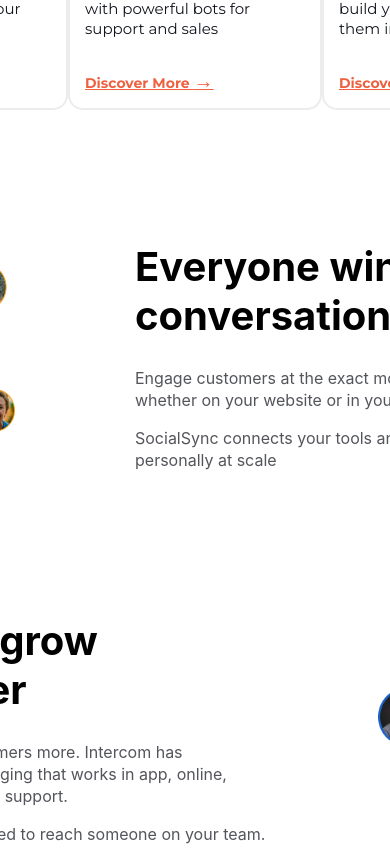
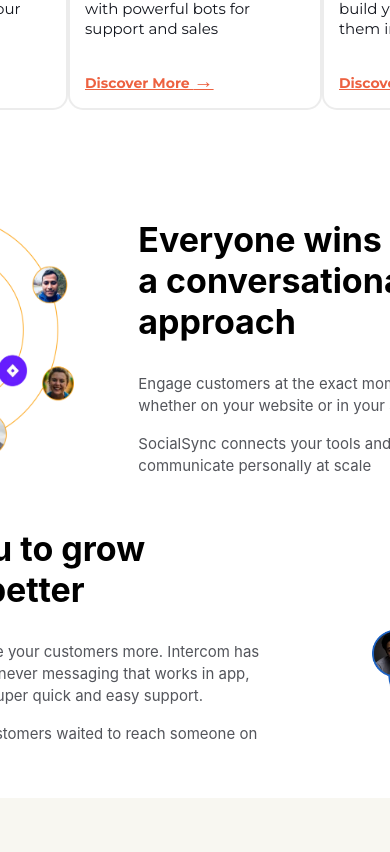
Before and after one commit to akinevans/socialsync, a React (Create React App) app: page / in a window 390 px wide. Shown: the part 1012-1864 px from the top of the page. Built offline with nearby package versions, Linux system fonts and the light colour scheme.

Commit message:
Implement responsive tablet view for Pros component

```diff
--- a/src/components/Pros.css
+++ b/src/components/Pros.css
@@ -1,7 +1,9 @@
 .pros-outer-wrapper,
 .pros-inner-wrapper,
 .section-one-wrapper,
-.section-two-wrapper {
+.section-two-wrapper,
+.section-one-text-wrapper,
+.section-two-text-wrapper {
   display: flex;
   flex-direction: column;
   justify-content: center;
@@ -25,7 +27,7 @@
 .section-one-wrapper,
 .section-two-wrapper {
   flex-direction: row;
-  justify-content: space-around;
+  justify-content: space-evenly;
   /* border: 2px solid green; */
   height: 48%;
   width: 100%;
@@ -36,8 +38,6 @@
 .section-two-img-wrapper {
   width: 310px;
   height: 300px;
-  /* background-color: var(--quaternary-bg-color); */
-  border-radius: 25px;
 }
 
 .section-one-img-wrapper img,
@@ -46,20 +46,104 @@
   height: 300px;
 }
 
+.section-one-text-wrapper,
+.section-two-text-wrapper {
+  justify-content: flex-start;
+  align-items: flex-start;
+  width: 50%;
+  height: 100%;
+  margin-top: 50px;
+  /* border: 2px solid pink; */
+}
+
 .section-one-wrapper h1,
 .section-two-wrapper h1 {
   width: 90%;
   font-size: 40px;
 }
 
-.section-one-text-wrapper {
-  width: 50%;
+.section-one-wrapper p,
+.section-two-wrapper p {
+  width: 470px;
+  font-size: 16px;
+  color: #12151db9;
+  line-height: 22px;
+  margin: 8px 0;
   /* border: 2px solid pink; */
 }
 
-.section-one-wrapper p,
-.section-two-wrapper p {
-  font-size: 16px;
-  color: #12151db9;
-  line-height: 22px;
+.section-two-wrapper {
+  margin-top: -30px;
 }
+
+/** Tablet View */
+/** Tablet View */
+/** Tablet View */
+
+@media (max-width: 1000px) {
+  .pros-outer-wrapper {
+    height: 650px;
+  }
+
+  .pros-inner-wrapper {
+    display: flex;
+    flex-direction: column;
+    justify-content: center;
+    align-items: center;
+    height: 100%;
+  }
+
+  .section-one-wrapper {
+    margin-bottom: 25px;
+  }
+
+  .section-one-wrapper,
+  .section-two-wrapper {
+    flex-direction: row;
+    justify-content: space-evenly;
+    align-items: center;
+    height: 100%;
+    width: 950px;
+    /* border: 2px solid black; */
+  }
+
+  .section-one-img-wrapper,
+  .section-two-img-wrapper {
+    width: 210px;
+    height: 200px;
+  }
+
+  .section-one-img-wrapper img,
+  .section-two-img-wrapper img {
+    width: 250px;
+    height: 240px;
+  }
+
+  .section-one-img-wrapper img {
+    margin-right: 20px;
+  }
+
+  .section-two-img-wrapper img {
+    margin-right: 0px;
+  }
+
+  .section-one-text-wrapper {
+    width: 45%;
+    height: 80%;
+    justify-content: center;
+    align-items: flex-start;
+    /* border: 2px solid pink; */
+  }
+
+  .section-one-wrapper h1,
+  .section-two-wrapper h1 {
+    width: 80%;
+    font-size: 34px;
+  }
+
+  .section-one-wrapper p,
+  .section-two-wrapper p {
+    font-size: 15px;
+    line-height: 22px;
+  }
+} /*End Tablet View */
--- a/src/components/Pros.js
+++ b/src/components/Pros.js
@@ -14,14 +14,12 @@
           <div className='section-one-text-wrapper'>
             <h1>Everyone wins with a conversational approach</h1>
             <p>
-              Engage customers at the exact moment they're ready to buy,
-              <br />
-              whether on your website or in your app.
+              Engage customers at the exact moment they're ready to buy, whether
+              on your website or in your app.
             </p>
             <p>
               SocialSync connects your tools and workflows so you can
-              communicate <br />
-              personally at scale{" "}
+              communicate personally at scale{" "}
             </p>
           </div>
         </div>
@@ -33,9 +31,7 @@
             </h1>
             <p>
               Phone and email only? Give your customers more. Intercom has
-              <br />
               convenient whenever, whenever messaging that works in app, online,
-              <br />
               and on mobile for super quick and easy support.
             </p>
             <p>
```
